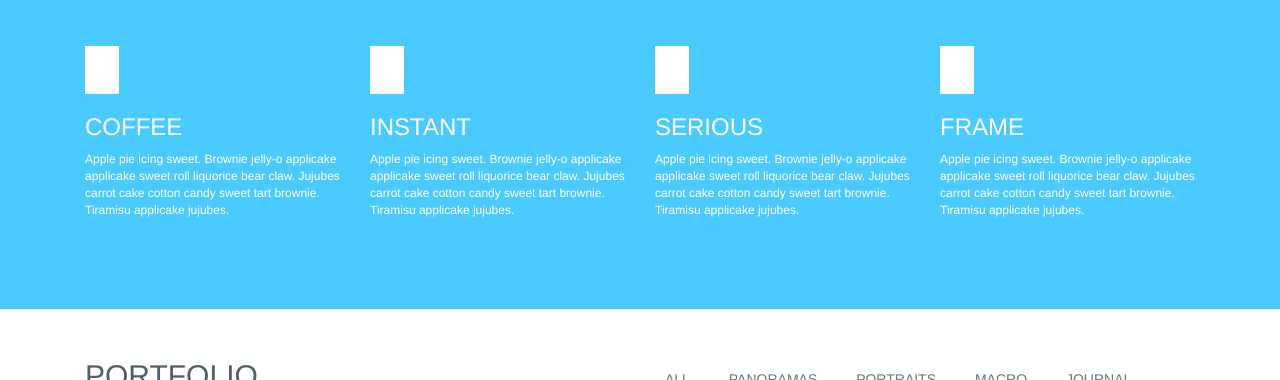
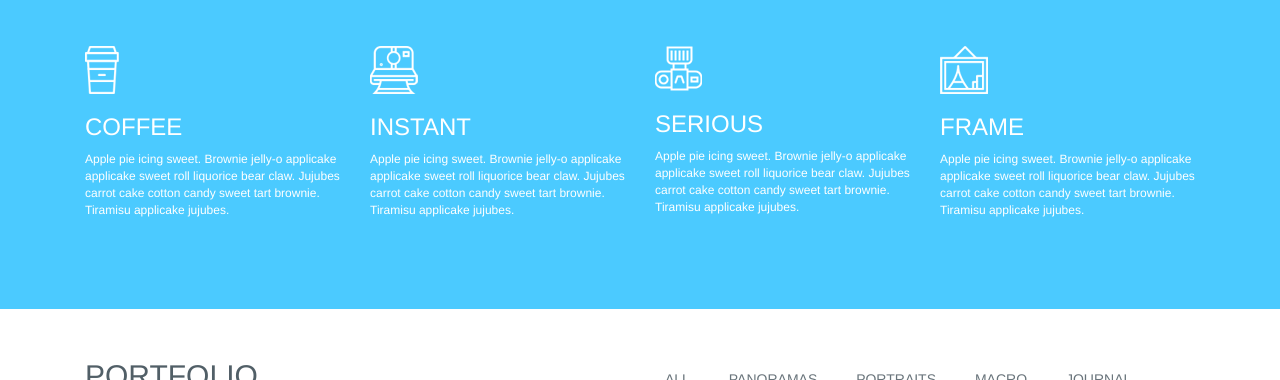
Before and after one commit to anndy33/haintheme_blueasy, a plain HTML site: page index.html in a window 1280 px wide. Shown: the part 720-1100 px from the top of the page. Drawn offline with nearby package versions, Linux system fonts and the light colour scheme.

Commit message:
completed exercise

```diff
--- a/index.html
+++ b/index.html
@@ -93,22 +93,22 @@
 			<img src="images/deco-line.jpg">
 		</div>
 		<div class="col-md-3 sv-item">
-			<img src="images/coffee.jpg">
+			<img src="images/coffee.png">
 			<h2>coffee</h2>
 			<p>Apple pie icing sweet. Brownie jelly-o applicake applicake sweet roll liquorice bear claw. Jujubes carrot cake cotton candy sweet tart brownie. Tiramisu applicake jujubes.</p>
 		</div>
 		<div class="col-md-3 sv-item">
-			<img src="images/coffee.jpg">
+			<img src="images/instant.png">
 			<h2>Instant</h2>
 			<p>Apple pie icing sweet. Brownie jelly-o applicake applicake sweet roll liquorice bear claw. Jujubes carrot cake cotton candy sweet tart brownie. Tiramisu applicake jujubes.</p>
 		</div>
 		<div class="col-md-3 sv-item">
-			<img src="images/coffee.jpg">
+			<img src="images/dslr.png">
 			<h2>Serious</h2>
 			<p>Apple pie icing sweet. Brownie jelly-o applicake applicake sweet roll liquorice bear claw. Jujubes carrot cake cotton candy sweet tart brownie. Tiramisu applicake jujubes.</p>
 		</div>
 		<div class="col-md-3 sv-item">
-			<img src="images/coffee.jpg">
+			<img src="images/frame.png">
 			<h2>Frame</h2>
 			<p>Apple pie icing sweet. Brownie jelly-o applicake applicake sweet roll liquorice bear claw. Jujubes carrot cake cotton candy sweet tart brownie. Tiramisu applicake jujubes.</p>
 		</div>
```
Also changed, not shown: images/coffee.jpg (deleted), images/coffee.png (added), images/dslr.jpg (deleted), images/dslr.png (added), images/frame.jpg (deleted), images/frame.png (added), images/instant.jpg (deleted), images/instant.png (added), 1 other file.
